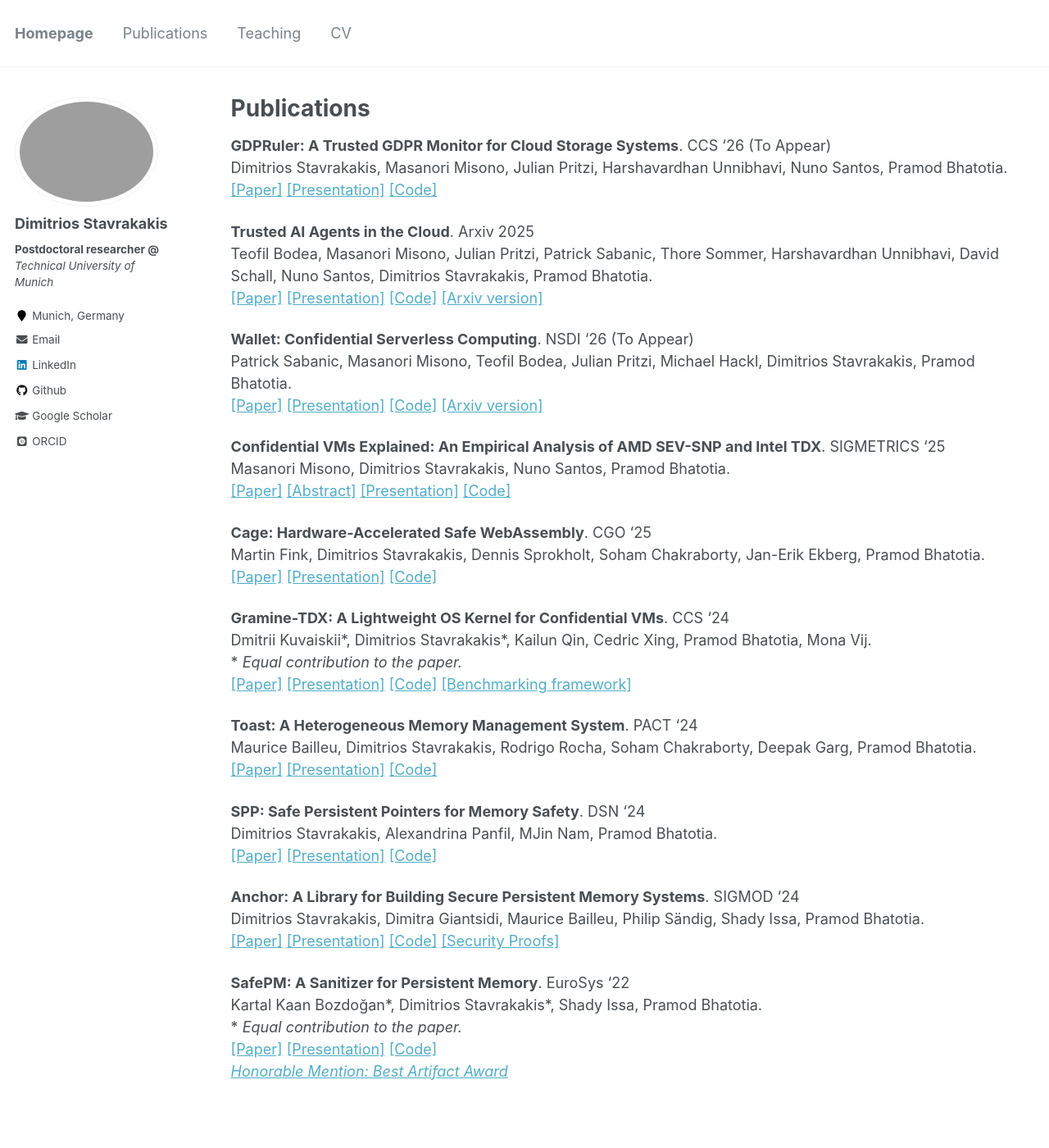
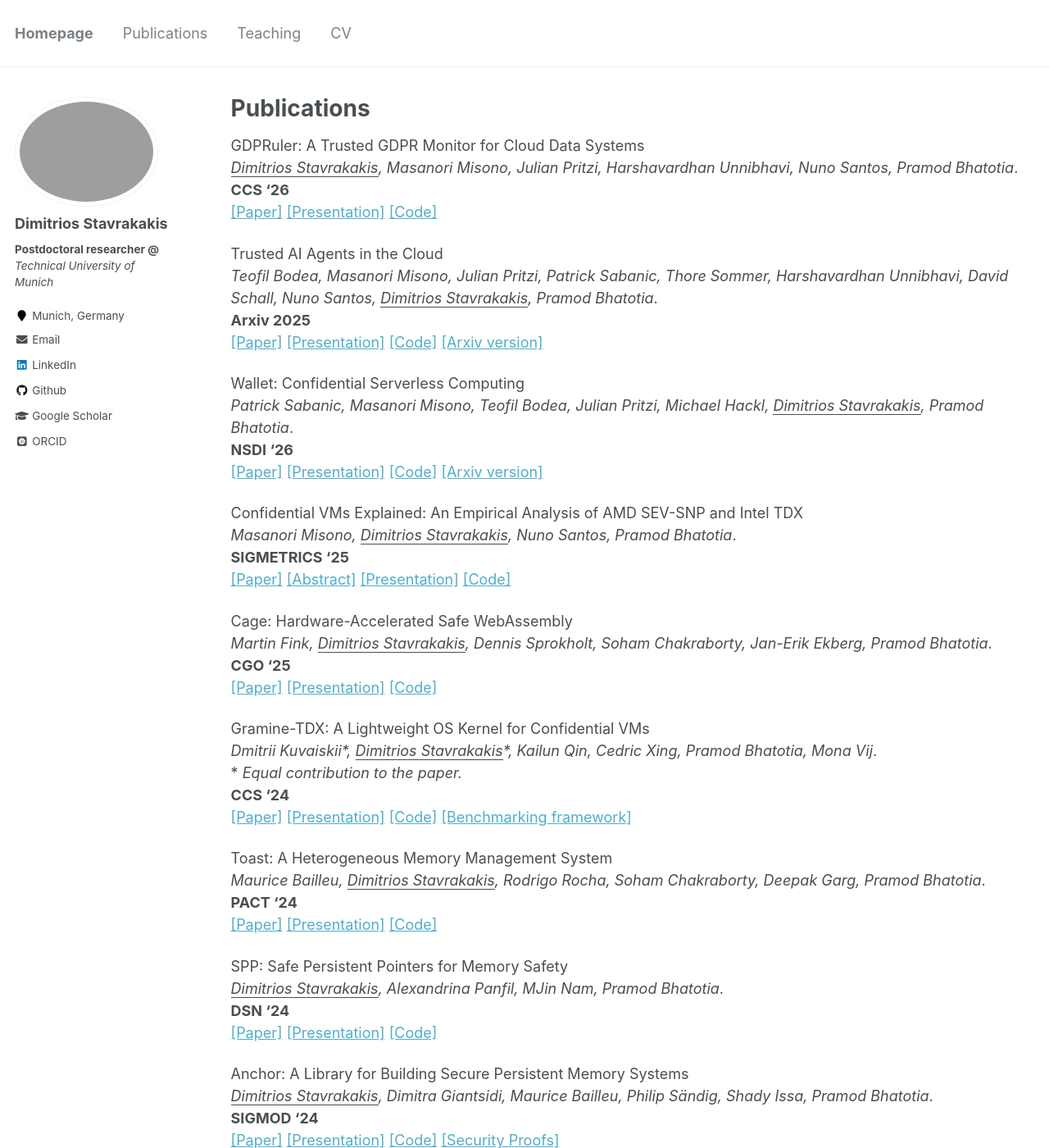
Before and after one commit to dimstav23/dimstav23.github.io, a Jekyll site: the page built from _pages/publications.md, in a window 1280 px wide and 1400 px high. Shown: the whole window at 82% size. Built offline with Jekyll 4.4.1, drawn with Linux system fonts in a browser that asks for light colours; some web fonts are replaced; some of the changed text lies outside the part shown.

Commit message:
update cv and pubs
Signed-off-by: Dimitris <dimstav23@gmail.com>

```diff
--- a/_pages/publications.md
+++ b/_pages/publications.md
@@ -15,45 +15,55 @@ author_profile: true
   {% include archive-single.html %}
 {% endfor %} -->
 
-__GDPRuler: A Trusted GDPR Monitor for Cloud Storage Systems__. CCS '26 (To Appear) \
-Dimitrios Stavrakakis, Masanori Misono, Julian Pritzi, Harshavardhan Unnibhavi, Nuno Santos, Pramod Bhatotia. \
+GDPRuler: A Trusted GDPR Monitor for Cloud Data Systems \
+_<ins>Dimitrios Stavrakakis</ins>, Masanori Misono, Julian Pritzi, Harshavardhan Unnibhavi, Nuno Santos, Pramod Bhatotia_. \
+__CCS '26__ \
 [[Paper]](https://dimstav23.github.io/publications) [[Presentation]](https://dimstav23.github.io/publications) [[Code]](https://github.com/dimstav23/GDPRuler)
 
-__Trusted AI Agents in the Cloud__. Arxiv 2025 \
-Teofil Bodea, Masanori Misono, Julian Pritzi, Patrick Sabanic, Thore Sommer, Harshavardhan Unnibhavi, David Schall, Nuno Santos, Dimitrios Stavrakakis, Pramod Bhatotia. \
+Trusted AI Agents in the Cloud \
+_Teofil Bodea, Masanori Misono, Julian Pritzi, Patrick Sabanic, Thore Sommer, Harshavardhan Unnibhavi, David Schall, Nuno Santos, <ins>Dimitrios Stavrakakis</ins>, Pramod Bhatotia_. \
+__Arxiv 2025__ \
 [[Paper]](https://dimstav23.github.io/publications) [[Presentation]](https://dimstav23.github.io/publications) [[Code]](https://dimstav23.github.io/publications) [[Arxiv version]](https://arxiv.org/abs/2512.05951)
 
-__Wallet: Confidential Serverless Computing__. NSDI '26 (To Appear) \
-Patrick Sabanic, Masanori Misono, Teofil Bodea, Julian Pritzi, Michael Hackl, Dimitrios Stavrakakis, Pramod Bhatotia. \
-[[Paper]](https://dimstav23.github.io/publications) [[Presentation]](https://dimstav23.github.io/publications) [[Code]](https://github.com/TUM-DSE/Wallet-VMPL) [[Arxiv version]](https://arxiv.org/pdf/2504.21518)
+Wallet: Confidential Serverless Computing \
+_Patrick Sabanic, Masanori Misono, Teofil Bodea, Julian Pritzi, Michael Hackl, <ins>Dimitrios Stavrakakis</ins>, Pramod Bhatotia_. \
+__NSDI '26__ \
+[[Paper]](https://dse.in.tum.de/wp-content/uploads/2025/08/Wallet-NSDI-2026.pdf) [[Presentation]](https://dimstav23.github.io/publications) [[Code]](https://github.com/TUM-DSE/Wallet-VMPL) [[Arxiv version]](https://arxiv.org/pdf/2504.21518)
 
-__Confidential VMs Explained: An Empirical Analysis of AMD SEV-SNP and Intel TDX__. SIGMETRICS '25 \
-Masanori Misono, Dimitrios Stavrakakis, Nuno Santos, Pramod Bhatotia. \
+Confidential VMs Explained: An Empirical Analysis of AMD SEV-SNP and Intel TDX \
+_Masanori Misono, <ins>Dimitrios Stavrakakis</ins>, Nuno Santos, Pramod Bhatotia_. \
+__SIGMETRICS '25__ \
 [[Paper]](https://dse.in.tum.de/wp-content/uploads/2024/11/sigmetrics25summer-CVM-Explained.pdf) [[Abstract]](https://dse.in.tum.de/wp-content/uploads/2025/04/CVM-Explained-SIGMETRICS-2025-abstract.pdf) [[Presentation]](https://dse.in.tum.de/wp-content/uploads/2025/06/CVM-Explained-SIGMETRICS-2025-slide.pdf) [[Code]](https://github.com/TUM-DSE/CVM_eval)
 
-__Cage: Hardware-Accelerated Safe WebAssembly__. CGO '25 \
-Martin Fink, Dimitrios Stavrakakis, Dennis Sprokholt, Soham Chakraborty, Jan-Erik Ekberg, Pramod Bhatotia. \
+Cage: Hardware-Accelerated Safe WebAssembly \
+_Martin Fink, <ins>Dimitrios Stavrakakis</ins>, Dennis Sprokholt, Soham Chakraborty, Jan-Erik Ekberg, Pramod Bhatotia_. \
+__CGO '25__ \
 [[Paper]](https://dse.in.tum.de/wp-content/uploads/2025/02/Cage-CGO-25.pdf) [[Presentation]](https://dse.in.tum.de/wp-content/uploads/2025/03/Cage-CGO-25-slides.pdf) [[Code]](https://github.com/TUM-DSE/cage-meta)
 
-__Gramine-TDX: A Lightweight OS Kernel for Confidential VMs__. CCS '24 \
-Dmitrii Kuvaiskii\*, Dimitrios Stavrakakis\*, Kailun Qin, Cedric Xing, Pramod Bhatotia, Mona Vij. \
+Gramine-TDX: A Lightweight OS Kernel for Confidential VMs \
+_Dmitrii Kuvaiskii\*, <ins>Dimitrios Stavrakakis</ins>\*, Kailun Qin, Cedric Xing, Pramod Bhatotia, Mona Vij_. \
 \* *Equal contribution to the paper.* \
+__CCS '24__ \
 [[Paper]](https://dse.in.tum.de/wp-content/uploads/2024/10/Gramine_TDX-CCS24.pdf) [[Presentation]](https://dse.in.tum.de/wp-content/uploads/2024/10/Gramine-TDX-CCS_24_presentation_short.pdf) [[Code]](https://github.com/gramineproject/gramine-tdx) [[Benchmarking framework]](https://github.com/dimstav23/gramine-tdx-benchmarking)
 
-__Toast: A Heterogeneous Memory Management System__. PACT '24 \
-Maurice Bailleu, Dimitrios Stavrakakis, Rodrigo Rocha, Soham Chakraborty, Deepak Garg, Pramod Bhatotia. \
+Toast: A Heterogeneous Memory Management System \
+_Maurice Bailleu, <ins>Dimitrios Stavrakakis</ins>, Rodrigo Rocha, Soham Chakraborty, Deepak Garg, Pramod Bhatotia_. \
+__PACT '24__ \
 [[Paper]](https://dse.in.tum.de/wp-content/uploads/2024/09/Toast__PACT_24_Camera_ready.pdf) [[Presentation]](https://dse.in.tum.de/wp-content/uploads/2024/10/Toast_Heterogeneous_Memory_Management_presentation.pdf) [[Code]](https://github.com/TUM-DSE/Toast)
 
-__SPP: Safe Persistent Pointers for Memory Safety__. DSN '24 \
-Dimitrios Stavrakakis, Alexandrina Panfil, MJin Nam, Pramod Bhatotia. \
+SPP: Safe Persistent Pointers for Memory Safety \
+_<ins>Dimitrios Stavrakakis</ins>, Alexandrina Panfil, MJin Nam, Pramod Bhatotia_. \
+__DSN '24__ \
 [[Paper]](https://dse.in.tum.de/wp-content/uploads/2024/05/SPP_DSN_24_Camera_Ready.pdf) [[Presentation]](https://dse.in.tum.de/wp-content/uploads/2024/06/SPP_DSN24_presentation.pdf) [[Code]](https://github.com/dimstav23/SPP)
 
-__Anchor: A Library for Building Secure Persistent Memory Systems__. SIGMOD '24 \
-Dimitrios Stavrakakis, Dimitra Giantsidi, Maurice Bailleu, Philip Sändig, Shady Issa, Pramod Bhatotia. \
+Anchor: A Library for Building Secure Persistent Memory Systems \
+_<ins>Dimitrios Stavrakakis</ins>, Dimitra Giantsidi, Maurice Bailleu, Philip Sändig, Shady Issa, Pramod Bhatotia_. \
+__SIGMOD '24__ \
 [[Paper]](https://dse.in.tum.de/wp-content/uploads/2024/01/Anchor-SIGMOD.pdf) [[Presentation]](https://dse.in.tum.de/wp-content/uploads/2024/06/Anchor_SIGMOD24-pdf_animation_version.pdf) [[Code]](https://github.com/dimstav23/Anchor) [[Security Proofs]](https://github.com/dimstav23/Anchor-Proofs)
 
-__SafePM: A Sanitizer for Persistent Memory__. EuroSys '22  \
-Kartal Kaan Bozdoğan\*, Dimitrios Stavrakakis\*, Shady Issa, Pramod Bhatotia. \
+SafePM: A Sanitizer for Persistent Memory \
+_Kartal Kaan Bozdoğan\*, <ins>Dimitrios Stavrakakis</ins>\*, Shady Issa, Pramod Bhatotia_. \
 \* *Equal contribution to the paper.* \
+__EuroSys '22__ \
 [[Paper]](https://dse.in.tum.de/wp-content/uploads/2022/04/final_digital_version.pdf) [[Presentation]](https://dse.in.tum.de/wp-content/uploads/2022/04/SafePM_eurosys22_presentation.pdf) [[Code]](https://github.com/TUM-DSE/safepm) \
 [*Honorable Mention: Best Artifact Award*](https://dse.in.tum.de/wp-content/uploads/2022/05/HonorableMention-GillesMuller-SafePM.pdf)
```
Also changed, not shown: _pages/cv.md (+30 -20 lines).
